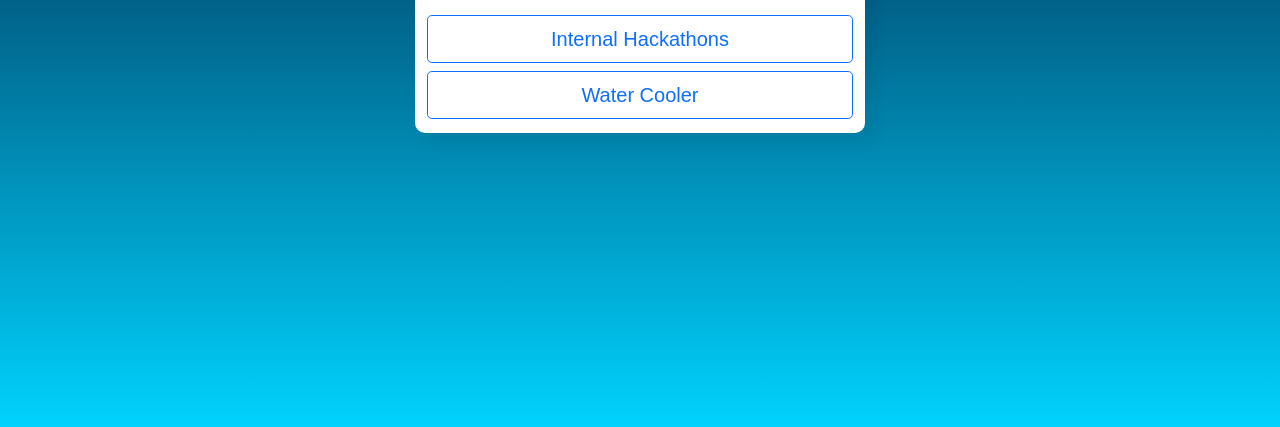
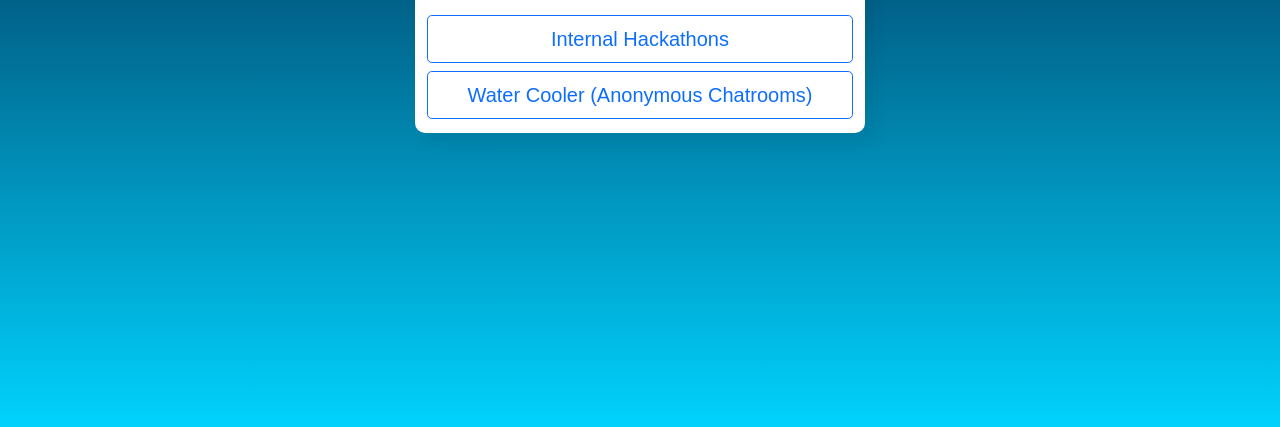
Before and after one commit to HKgame01/HackViolet2022, a plain HTML site: page home/index.html in a window 1280 px wide. Shown: the part 367-794 px from the top of the page. Drawn offline with nearby package versions, Linux system fonts and the light colour scheme; a web font is replaced by a local one.

Commit message:
few tweaks to the code

```diff
--- a/home/index.html
+++ b/home/index.html
@@ -24,7 +24,7 @@
           Internal Hackathons
         </a>
         <a class="btn btn-outline-primary btn-lg" type="button" href="http://127.0.0.1:3000/">
-          Water Cooler
+          Water Cooler (Anonymous Chatrooms)
         </a>
       </div>
     </div>
--- a/watercooler/public/css/style.css
+++ b/watercooler/public/css/style.css
@@ -30,7 +30,7 @@ body {
 		rgba(0, 212, 255, 1) 100%
 	  )
 	  no-repeat center fixed;
-  }
+}
 
 ul {
 	list-style: none;
```
Also changed, not shown: hackathons/templates/register.html (+1 -1 lines).
